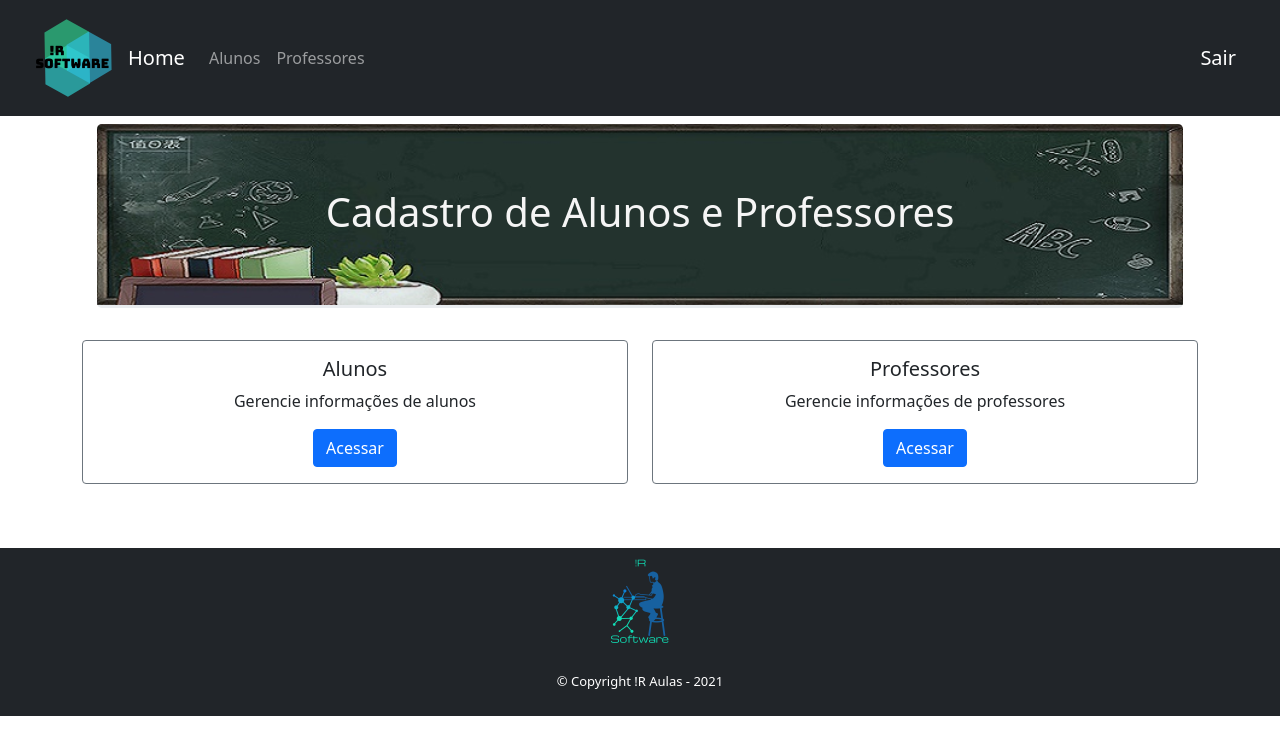
After one commit to rcdev99/CadProf, a PHP site: page /view/home.php in a window 1280 px wide. The commit adds this page. Shown: the top 740 px of the page. Run offline with PHP 8.4, Linux system fonts and the light colour scheme; some libraries are stand-ins or nearby versions.

Commit message:
feat: Implementada home page.

```diff
--- a/assets/css/style.css
+++ b/assets/css/style.css
@@ -92,3 +92,18 @@ h3{
 .content-about-us .row {
 	margin: 50px;
 }
+
+/*CSS Home Page*/
+.titulo-principal {
+	text-align: center;
+	font-size: 2em;
+	margin: 0 0 1em;
+}
+
+.card-padrao :hover h5 {
+	font-weight: bold;
+}
+
+.card-padrao :hover p {
+	font-size: 105%;
+}
--- a/view/header.php
+++ b/view/header.php
@@ -28,7 +28,7 @@
     <div class="container-fluid">
         <img src="/assets/img/logo_2.png" class="rounded-top" alt="logo" height="100">
         <ul class="navbar-nav me-auto mb-2 mb-lg-0">
-            <a class="navbar-brand" href="#">Home</a>
+            <a class="navbar-brand" href="home.php">Home</a>
             <a class="nav-link" href="lista-alunos.php">Alunos</a>
             <a class="nav-link" href="lista-professores.php">Professores</a>
         </ul>
--- /dev/null
+++ b/view/home.php
@@ -0,0 +1,29 @@
+<?php include __DIR__ . '/header.php'; ?>
+<div class="container">
+    <div class="col-12">
+        <div class="jumbotron text-center alunos-title">
+                <h1>Cadastro de Alunos e Professores</h1>
+        </div>
+    </div>
+    <div class="row">
+        <div class="col-sm-6">
+            <div class="card text-center card-padrao border-secondary mb-3">
+                <div class="card-body">
+                    <h5 class="card-title">Alunos</h5>
+                    <p class="card-text">Gerencie informações de alunos</p>
+                    <a href="#" class="btn btn-primary">Acessar</a>
+                </div>
+            </div>
+        </div>
+        <div class="col-sm-6">
+            <div class="card text-center card-padrao border-secondary mb-3">
+                <div class="card-body">
+                    <h5 class="card-title">Professores</h5>
+                    <p class="card-text">Gerencie informações de professores</p>
+                    <a href="#" class="btn btn-primary">Acessar</a>
+                </div>
+            </div>
+        </div>
+    </div>
+</div>
+<?php include __DIR__ . '/footer.php'; ?>
--- a/view/lista-alunos.php
+++ b/view/lista-alunos.php
@@ -1,6 +1,5 @@
 <?php include __DIR__ . '/header.php'; ?>
 <div class="container">
-    <div class="row">
     <div class="col-12">
         <div class="jumbotron text-center alunos-title">
             <h1>Alunos</h1>
@@ -79,5 +78,4 @@
         </div>
     </div>
 </div>
-</div>
 <?php include __DIR__ . '/footer.php'; ?>
--- a/view/lista-professores.php
+++ b/view/lista-professores.php
@@ -1,6 +1,5 @@
 <?php include __DIR__ . '/header.php'; ?>
 <div class="container">
-    <div class="row">
     <div class="col-12">
         <div class="jumbotron text-center professores-title">
             <h1>Professores</h1>
@@ -79,5 +78,4 @@
         </div>
     </div>
 </div>
-</div>
 <?php include __DIR__ . '/footer.php'; ?>
```
Lines whose indentation alone changed are shown as unchanged.
